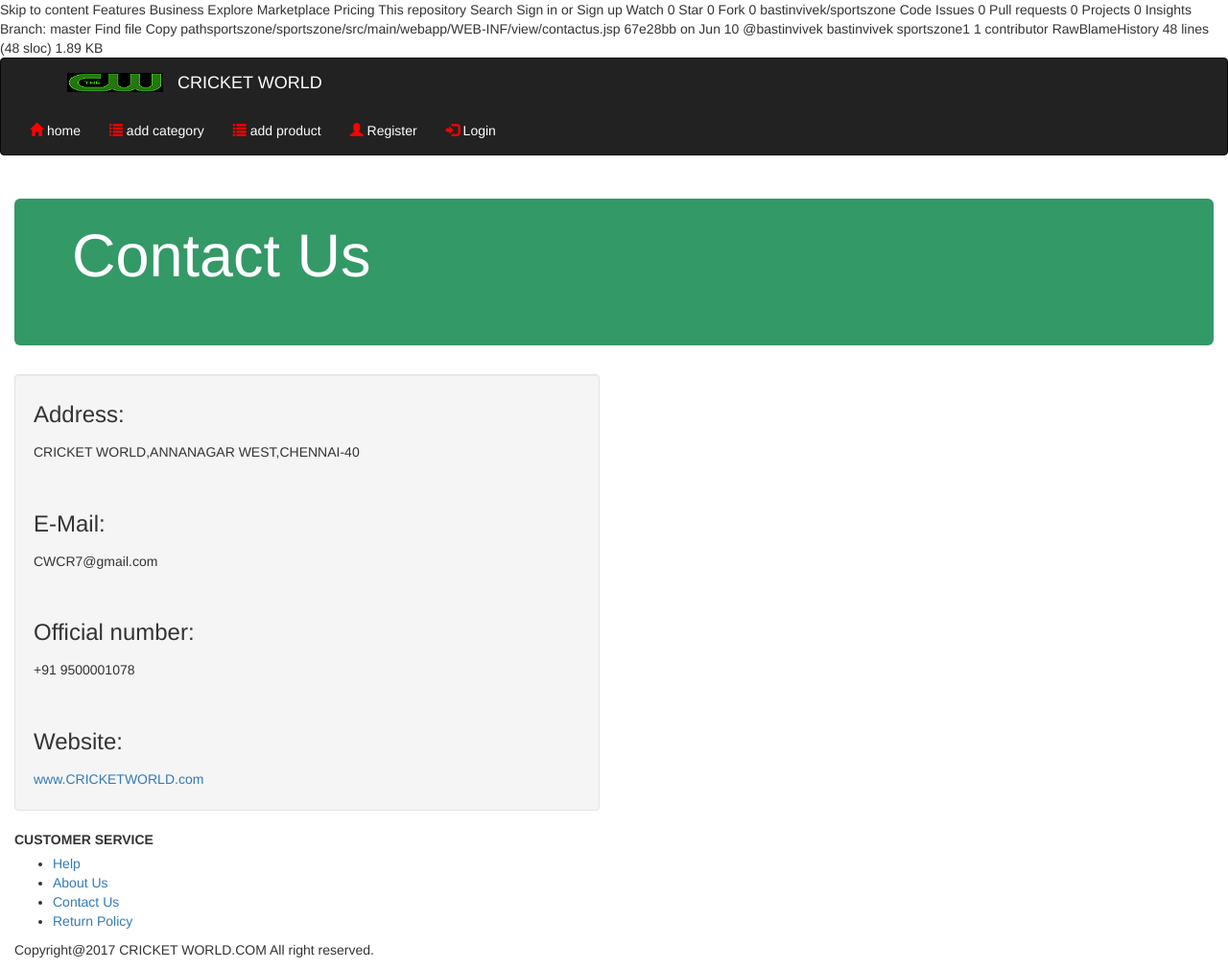
After one commit to prakashcr/shoppingzone, a Java web app: template src/main/webapp/WEB-INF/view/contactus.jsp in a window 1280 px wide. The commit adds this page. Shown: the whole page at 96% size. Run offline with Spring Boot 4, a stand-in JSP engine, Linux system fonts and the light colour scheme; the template is opened without the code that fills it, so the values that code supplies are empty; the project's own start-up code is not run, and a stand-in starts its controllers and pages; some libraries are stand-ins or nearby versions.

Commit message:
frntend
commit 11

```diff
--- a/src/main/java/com/niit/controller/ProductController.java
+++ b/src/main/java/com/niit/controller/ProductController.java
@@ -80,7 +80,7 @@
 	@RequestMapping(value = "/deleteProduct/{pid}")
 	public String deleteProduct(@PathVariable int pid) {
 		productdao.deleteProduct(pid);
-		return "productlist";
+		return "redirect:/productlist";
 	}
 
 	@RequestMapping(value = "/all/product/editProduct/{pid}")
@@ -111,7 +111,7 @@
 		}
 
 		System.out.println("product is upated");
-		return "redirect:/body";
+		return "redirect:/productlist";
 	}
 
 }
--- a/src/main/java/com/niit/controller/UserController.java
+++ b/src/main/java/com/niit/controller/UserController.java
@@ -18,7 +18,7 @@
 {
 @Autowired
 UserDao userDao;
-	@RequestMapping(value="/register")
+	@RequestMapping(value="/registerform")
 	public String goToRegisterPage(Model model)
 	{
 		model.addAttribute("user",new User());
--- a/src/main/webapp/WEB-INF/view/body.jsp
+++ b/src/main/webapp/WEB-INF/view/body.jsp
@@ -52,7 +52,6 @@
 	</a>
 	</div>
 	<br>
-	<br>
-	<br>
+	<%@ include file="footer.jsp" %>
 </body>
 </html>
--- /dev/null
+++ b/src/main/webapp/WEB-INF/view/contactus.jsp
@@ -0,0 +1,69 @@
+Skip to content Features Business Explore Marketplace Pricing This
+repository Search Sign in or Sign up Watch 0 Star 0 Fork 0
+bastinvivek/sportszone Code Issues 0 Pull requests 0 Projects 0 Insights
+Branch: master Find file Copy
+pathsportszone/sportszone/src/main/webapp/WEB-INF/view/contactus.jsp
+67e28bb on Jun 10 @bastinvivek bastinvivek sportszone1 1 contributor
+RawBlameHistory 48 lines (48 sloc) 1.89 KB
+<%@ page language="java" contentType="text/html; charset=ISO-8859-1"
+	pageEncoding="ISO-8859-1"%>
+<!DOCTYPE html PUBLIC "-//W3C//DTD HTML 4.01 Transitional//EN" "http://www.w3.org/TR/html4/loose.dtd">
+<html>
+<head>
+<meta http-equiv="Content-Type" content="text/html; charset=ISO-8859-1">
+<title>Insert title here</title>
+<meta name="viewport" content="width=device-width, initial-scale=1">
+<link rel="stylesheet"
+	href="https://maxcdn.bootstrapcdn.com/bootstrap/3.3.7/css/bootstrap.min.css">
+<script
+	src="https://ajax.googleapis.com/ajax/libs/jquery/3.2.0/jquery.min.js"></script>
+<script
+	src="https://maxcdn.bootstrapcdn.com/bootstrap/3.3.7/js/bootstrap.min.js"></script>
+<%@include file="header.jsp"%>
+</head>
+<div class="container-fluid">
+	<div class="jumbotron jumbotron-sm"
+		style="background-color: #339966; margin-top: 2%; color: white;">
+		<div class="row">
+			<div class="col-sm-12 col-lg-12">
+				<h1 class="h2" style="margin-top: -2%">Contact Us</h1>
+			</div>
+		</div>
+	</div>
+</div>
+<div class="container-fluid">
+	<div class="row">
+		<div class="col-sm-6">
+			<div class="well">
+				<h3 style="line-height: 20%;">
+					<i class="fa fa-home fa-1x" style="line-height: 6%; color: #339966"></i>
+					Address:
+				</h3>
+				<p style="margin-top: 6%; line-height: 35%">CRICKET
+					WORLD,ANNANAGAR WEST,CHENNAI-40</p>
+				<br /> <br />
+				<h3 style="line-height: 20%;">
+					<i class="fa fa-envelope fa-1x"
+						style="line-height: 6%; color: #339966"></i> E-Mail:
+				</h3>
+				<p style="margin-top: 6%; line-height: 35%">CWCR7@gmail.com</p>
+				<br /> <br />
+				<h3 style="line-height: 20%;">
+					<i class="fa fa-user fa-1x" style="line-height: 6%; color: #339966"></i>
+					Official number:
+				</h3>
+				<p style="margin-top: 6%; line-height: 35%">+91 9500001078</p>
+				<br /> <br />
+				<h3 style="line-height: 20%;">
+					<i class="fa fa-yelp fa-1x" style="line-height: 6%; color: #339966"></i>Website:
+				</h3>
+				<p style="margin-top: 6%; line-height: 35%">
+					<a href="#">www.CRICKETWORLD.com</a>
+				</p>
+			</div>
+		</div>
+	</div>
+</div>
+</body>
+<%@include file="footer.jsp"%>
+</html>
--- a/src/main/webapp/WEB-INF/view/footer.jsp
+++ b/src/main/webapp/WEB-INF/view/footer.jsp
@@ -1,52 +1,47 @@
 <%@ page language="java" contentType="text/html; charset=ISO-8859-1"
-    pageEncoding="ISO-8859-1"%>
-<!DOCTYPE html PUBLIC "-//W3C//DTD HTML 4.01 Transitional//EN" "http://www.w3.org/TR/html4/loose.dtd">
+	pageEncoding="ISO-8859-1"%>
+
 <html>
 <head>
-<link href="//maxcdn.bootstrapcdn.com/font-awesome/4.1.0/css/font-awesome.min.css" rel="stylesheet">
-<link href="https://maxcdn.bootstrapcdn.com/bootstrap/3.3.5/css/bootstrap.min.css" rel="stylesheet">
 <meta http-equiv="Content-Type" content="text/html; charset=ISO-8859-1">
+<meta name="viewport" content="width=device-width, initial-scale=1">
+<link rel="stylesheet"
+	href="https://maxcdn.bootstrapcdn.com/bootstrap/3.3.7/css/bootstrap.min.css">
+<script
+	src="https://ajax.googleapis.com/ajax/libs/jquery/3.2.0/jquery.min.js"></script>
+<script
+	src="https://maxcdn.bootstrapcdn.com/bootstrap/3.3.7/js/bootstrap.min.js"></script>
 <title>Insert title here</title>
-<style type="text/css">
+<style>
 .footer {
-position=absolute;
-  width: 100%;
-  height: 10px;
-  background-color: #000;
+	position: fixed;
+	right: 0;
+	bottom: 0;
+	left: 0;
+	padding: 1rem;
+	background-color: black;
+	text-align: center;
 }
-
- #social-fb:hover {
-     color: #3B5998;
- }
- #social-tw:hover {
-     color: #4099FF;
- }
- #social-gp:hover {
-     color: #d34836;
- }
- #social-em:hover {
-     color: #f39c12;
- }
- </style>
+</style>
 </head>
 <body>
-<footer class="footer">
-<div class="container">
+	<div class="container-fluid">
+		<footer class="w3-padding-64 w3-center w3-black w3-xlarge"> <label>CUSTOMER
+			SERVICE</label>
+		<ul>
+			<li><a href="help"> Help</a></li>
+			<li><a href="aboutus"> About Us</a></li>
+			<li><a href="contactus"> Contact Us </a></li>
+			<li><a href="returnpolicy"> Return Policy </a></li>
+		</ul>
 
-    <hr>
-        <div class="text-center center-block">
 
-            <br />
-                <a href="https://www.facebook.com/bootsnipp"><i id="social-fb" class="fa fa-facebook-square fa-3x social"></i></a>
-	            <a href="https://twitter.com/bootsnipp"><i id="social-tw" class="fa fa-twitter-square fa-3x social"></i></a>
-	            <a href="https://plus.google.com/+Bootsnipp-page"><i id="social-gp" class="fa fa-google-plus-square fa-3x social"></i></a>
-	            <a href="mailto:bootsnipp@gmail.com"><i id="social-em" class="fa fa-envelope-square fa-3x social"></i></a>
-</div>
-    <hr>
-</div>
-
-<br />
-</footer>
-
+	<div class="footer-bottom">
+		<p class="pull-left">Copyright@2017 CRICKET WORLD.COM All right
+			reserved.</p>
+		<div class="pull-right"></div>
+	</div>
+	</footer>
+	</div>
 </body>
 </html>
--- a/src/main/webapp/WEB-INF/view/header.jsp
+++ b/src/main/webapp/WEB-INF/view/header.jsp
@@ -4,7 +4,7 @@
 <html>
 <head>
 <title>CRICKET WORLD</title>
-<meta charset ="utf-8">
+<meta charset="utf-8">
 <meta name="viewport" content="width=device-width, initial-scale=1">
 <link rel="stylesheet"
 	href="https://maxcdn.bootstrapcdn.com/bootstrap/3.3.7/css/bootstrap.min.css">
@@ -18,8 +18,7 @@
 	background-color: black;
 	margin-bottom: 00px;
 	border-radius: 00px;
-background-image: url("https://www.transparenttextures.com/patterns/dark-brick-wall.png");
-
+	background-image: url;
 }
 
 body {
@@ -34,26 +33,40 @@
 		<div class="container-fluid">
 			<div class="navbar-header">
 
-			<button type="button" class="navbar-toggle" data-toggle="collapse" data-target="#mynavbar">
+				<button type="button" class="navbar-toggle" data-toggle="collapse"
+					data-target="#mynavbar">
 					<span class="icon-bar"></span> <span class="icon-bar"></span> <span
 						class="icon-bar"></span>
 				</button>
 			</div>
 			<div class="container">
-		<a class="navbar-brand"><img src="resources\image\logo1.png"></a>
-		<a class="navbar-brand">CRICKET WORLD</a>
+				<a class="navbar-brand"><img src="resources\image\logo1.jpg\"></a>
+				<a class="navbar-brand" style="text-align: center; color: white;">CRICKET
+					WORLD</a>
 			</div>
 			<div class="nav navbar-nav">
 				<ul class="nav navbar-nav">
-				<li><a href="#"><span class="glyphicon glyphicon-home"></span>home</a></li>
-				<li><a href="addcategory"><span class="glyphicon glyphicon-list"></span>add category</a></li>
-				<li><a href="addproduct"><span class="glyphicon glyphicon-list"></span>add product</a></li>
+					<li><a href="#" style="text-align: center; color: white;">
+							<span class="glyphicon glyphicon-home"
+							style="text-align: center; color: red;"></span> home
+					</a></li>
+					<li><a href="addcategory"
+						style="text-align: center; color: white;"><span
+							class="glyphicon glyphicon-list"
+							style="text-align: center; color: red;"></span> add category</a></li>
+					<li><a href="addproduct"
+						style="text-align: center; color: white;"><span
+							class="glyphicon glyphicon-list"
+							style="text-align: center; color: red;"></span> add product</a></li>
 				</ul>
 				<ul class="nav navbar-nav navbar-right">
-				<li><a href="register"><span class="glyphicon glyphicon-user"></span>
-						Register</a></li>
-				<li><a href="login"><span
-						class="glyphicon glyphicon-log-in"></span> Login</a></li>
+					<li><a href="register"
+						style="text-align: center; color: white;"><span
+							class="glyphicon glyphicon-user"
+							style="text-align: center; color: red;"></span> Register</a></li>
+					<li><a href="login" style="text-align: center; color: white;"><span
+							class="glyphicon glyphicon-log-in"
+							style="text-align: center; color: red;"></span> Login</a></li>
 				</ul>
 			</div>
 		</div>
```
Also changed, not shown: src/main/webapp/WEB-INF/security-config.xml (added, +52 -0 lines), src/main/webapp/WEB-INF/view/aboutus.jsp (added, +19 -0 lines), src/main/webapp/WEB-INF/view/help.jsp (added, +18 -0 lines), src/main/webapp/WEB-INF/web.xml (+21 -0 lines), src/main/webapp/resources/image/logo1.jpg (added), src/main/webapp/resources/image/logo1.png (deleted), 3 other files. Lines whose indentation alone changed are shown as unchanged.
